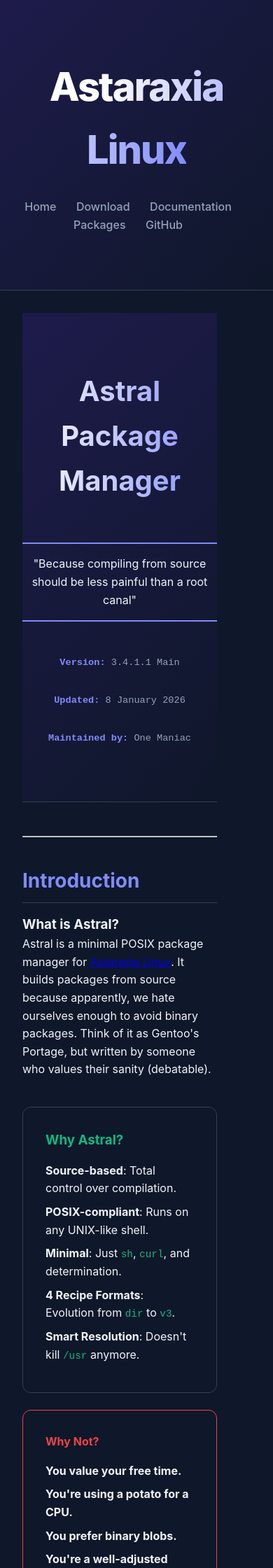
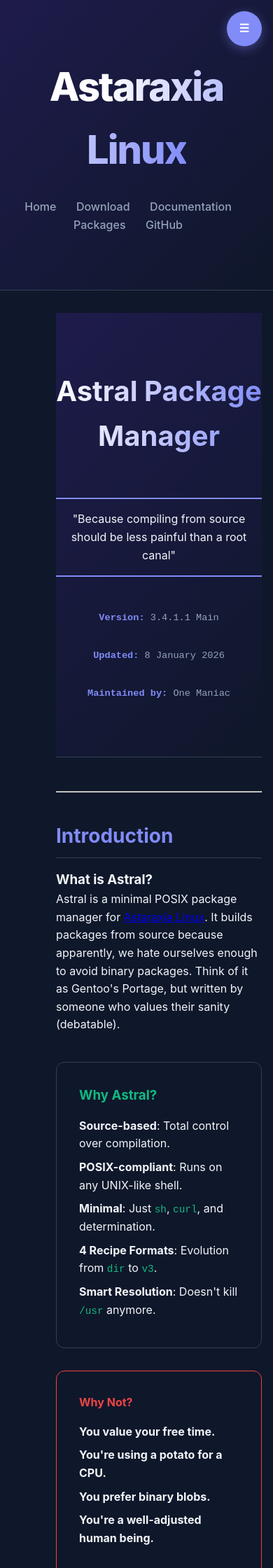
Before and after one commit to Astaraxia-Linux/astaraxia-linux.github.io, a Jekyll site: the page built from docus/astral.html, in a window 390 px wide. Shown: the top 2240 px of the page at 70% size. Built offline with Jekyll 4.4.1, drawn with Linux system fonts in a browser that asks for light colours.

Commit message:
Update docs.html

```diff
--- a/_layouts/docs.html
+++ b/_layouts/docs.html
@@ -65,13 +65,18 @@
         .main-wrapper {
             display: flex;
             flex-direction: row; /* Content first, sidebar second */
+            align-items: flex-start;
         }
 
         /* Hardcoded Sidebar Style */
         .sidebar {
-            width: 240px;
+            width: 250px;
             flex-shrink: 0;
-            order: 2;
+            order: 2; /* Moves to right */
+            position: sticky;
+            top: 2rem; /* Distance from top of screen when scrolling */
+            max-height: calc(100vh - 4rem);
+            overflow-y: auto;
         }
         .sidebar h3 { font-size: 0.8rem; text-transform: uppercase; color: var(--primary); letter-spacing: 1px; margin-bottom: 1rem; }
         .sidebar ul { list-style: none; border-left: 1px solid var(--border); }
@@ -79,7 +84,7 @@
         .sidebar li a:hover { color: var(--primary); border-left: 2px solid var(--primary); margin-left: -1px; }
 
         /* Markdown Content Replacement */
-        .content { flex-grow: 1; max-width: 800px; }
+        .content { flex-grow: 1; min-width: 0; order: 1; }
         .content h1 {
             font-size: 2.5rem;
             margin-bottom: 1.5rem;
@@ -310,77 +315,71 @@
             min-width: 0;
         }
 
+        .sidebar-overlay {
+            position: fixed;
+            top: 0;
+            left: 0;
+            width: 100%;
+            height: 100%;
+            background: rgba(15, 23, 42, 0.8);
+            backdrop-filter: blur(4px);
+            z-index: 999;
+            display: none; /* Hidden by default */
+            opacity: 0;
+            transition: opacity 0.3s ease;
+        }
+
         /* Responsive */
         @media (max-width: 850px) {
             .card-grid, .specs-grid { grid-template-columns: 1fr; }
         }
 
 @media (max-width: 900px) {
-            .main-wrapper {
-                padding: 1rem;
-                position: relative;
-            }
+        .main-wrapper { padding: 2rem 1rem; }
 
-            /* 1. The Right-Side Overlay Sidebar */
         .sidebar {
             position: fixed;
             top: 0;
-                right: -100%; /* Hidden by default */
+            right: -100%; /* Hidden */
             height: 100vh;
             background: var(--bg);
-                border-left: 1px solid var(--border);
             z-index: 1000;
-                transition: 0.3s ease;
-                padding: 6rem 2rem 2rem;
+            padding: 5rem 2rem;
+            transition: right 0.3s cubic-bezier(0.4, 0, 0.2, 1);
             box-shadow: -10px 0 30px rgba(0,0,0,0.5);
+            width: 280px;
         }
 
-            /* When sidebar is toggled open */
-            .sidebar.active {
-                right: 0;
-            }
+        .sidebar.active { right: 0; }
+        .sidebar.active ~ .sidebar-overlay { display: block; opacity: 1; }
 
-            /* 2. Responsive Card Grid Fix */
-            .card-grid, .specs-grid {
-                grid-template-columns: 1fr !important;
-                gap: 1.5rem;
-            }
-
-            .card, .spec-card {
-                width: 100% !important;
-                min-width: 0 !important;
-            }
-
-            /* 3. Table & Code Scroll (Stops the stretching) */
-            .download-table, .code-block {
-                display: block;
-                width: 100%;
-                overflow-x: auto;
-                -webkit-overflow-scrolling: touch;
-            }
-
-            /* Hamburger Button */
         .menu-toggle {
-                display: block;
+            display: flex;
+            align-items: center;
+            justify-content: center;
             position: fixed;
-                top: 1.5rem;
-                right: 1.5rem;
+            top: 1rem;
+            right: 1rem;
             z-index: 1100;
             background: var(--primary);
             color: white;
-                padding: 0.5rem 1rem;
-                border-radius: 4px;
+            width: 50px;
+            height: 50px;
+            border-radius: 50%;
             cursor: pointer;
             font-weight: bold;
+            box-shadow: 0 4px 15px rgba(129, 140, 248, 0.4);
         }
     }
 
     @media (min-width: 901px) {
-            .menu-toggle { display: none; }
+        .menu-toggle, .sidebar-overlay { display: none !important; }
+    }
         }
     </style>
-</head>
 <body>
+    <div class="menu-toggle" onclick="toggleSidebar()">☰</div>
+
     <header>
         <div class="header-container">
             <h1><a href="/">{{ site.title }}</a></h1>
@@ -392,20 +391,38 @@
         </div>
     </header>
 
-<main class="main-wrapper" style="display: flex; gap: 3rem; max-width: 1200px; margin: 0 auto; padding: 2rem;">
-
-    <aside class="sidebar" style="width: 250px; flex-shrink: 0;">
+    <main class="main-wrapper">
+        <aside class="sidebar">
             {{ page.sidebar_content }}
         </aside>
 
-    <article class="content" style="flex-grow: 1; min-width: 0;">
+        <div class="sidebar-overlay" onclick="toggleSidebar()"></div>
+
+        <article class="content">
             {{ content }}
         </article>
+    </main>
 
-</main>
     <footer>
         <p>&copy; 2026 Astaraxia Linux. Licensed under GPL-3.0</p>
         <p>Maintained by One Maniac™</p>
     </footer>
+
+    <script>
+        function toggleSidebar() {
+            const sidebar = document.querySelector('.sidebar');
+            const overlay = document.querySelector('.sidebar-overlay');
+            sidebar.classList.toggle('active');
+
+            if (sidebar.classList.contains('active')) {
+                overlay.style.display = 'block';
+                setTimeout(() => overlay.style.opacity = '1', 10);
+            } else {
+                overlay.style.opacity = '0';
+                setTimeout(() => overlay.style.display = 'none', 300);
+            }
+        }
+    </script>
 </body>
+</head>
 </html>
```
Lines whose indentation alone changed are shown as unchanged.
